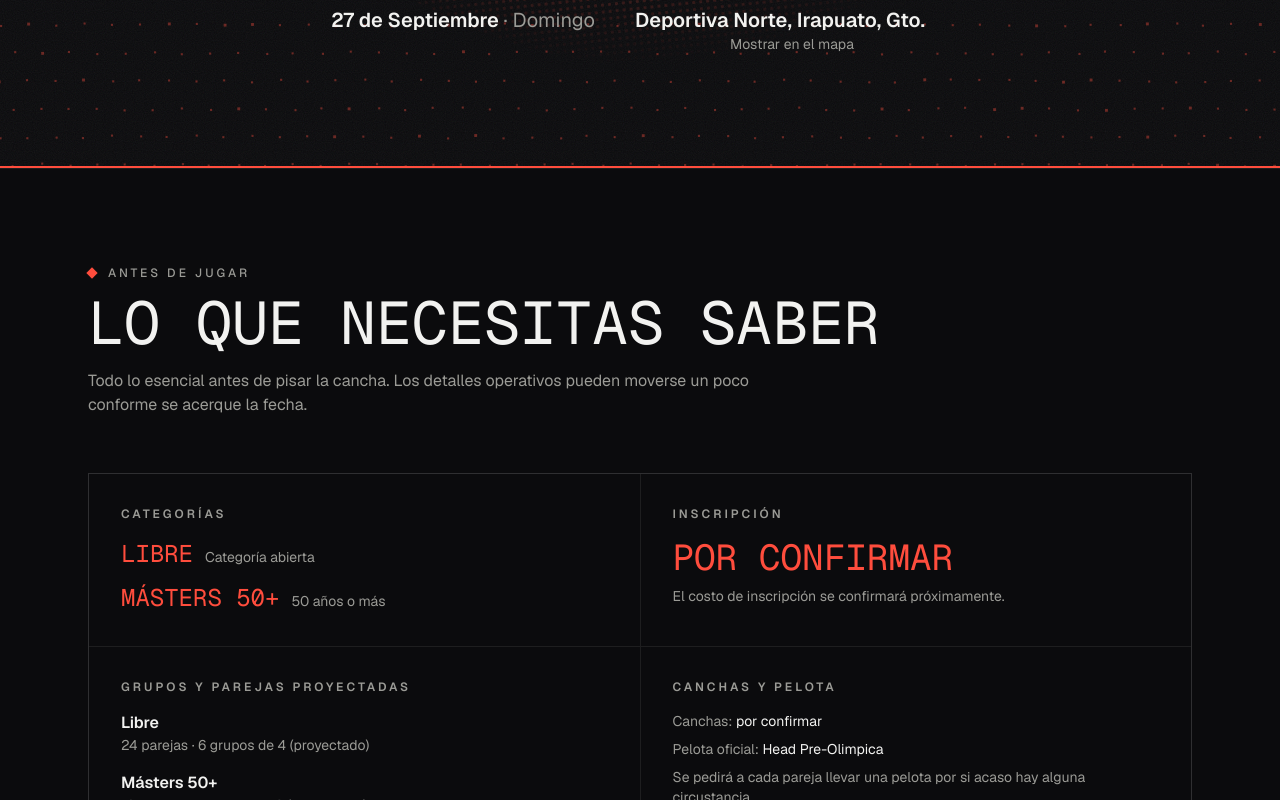
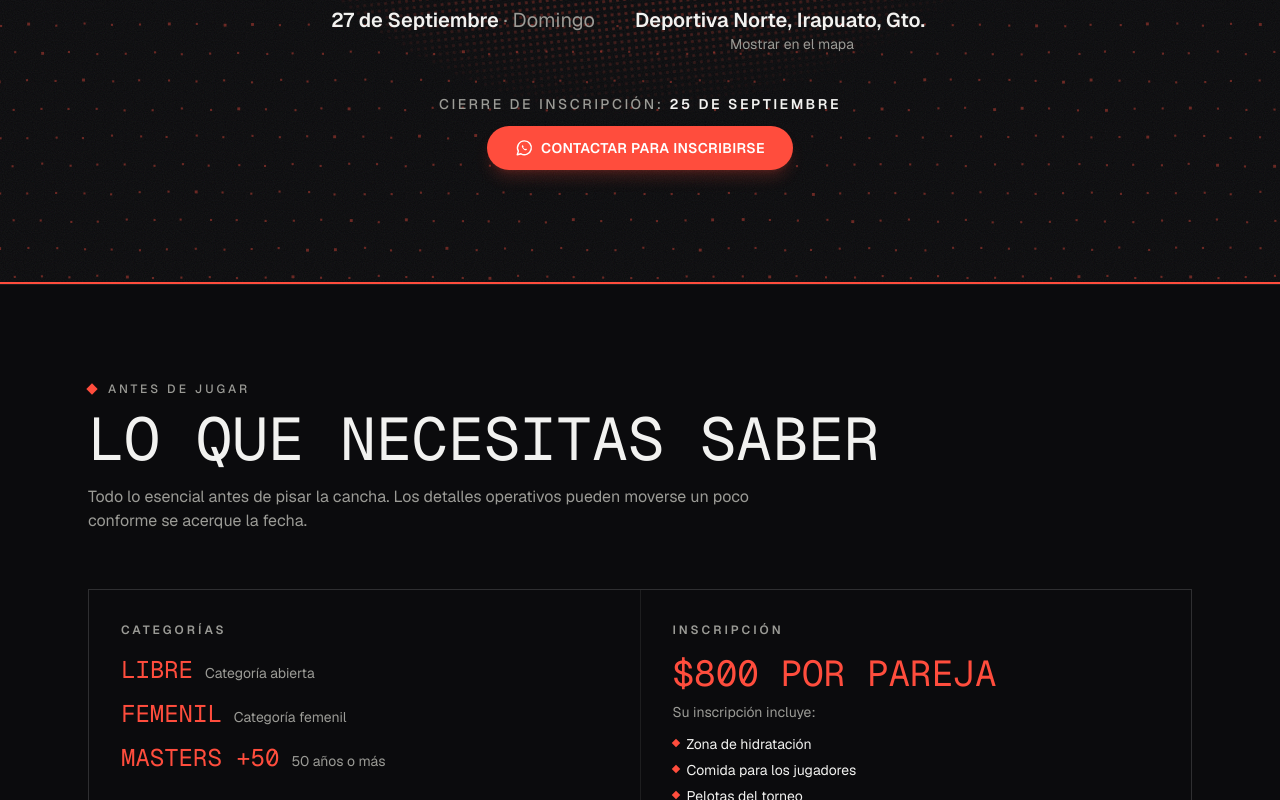
Before and after one commit to francisco-solis99/tdlf-26, a Next.js app: page / in a window 1280 px wide. Shown: the part 760-1560 px from the top of the page. Built offline with nearby package versions, Linux system fonts and the light colour scheme.

Commit message:
feat: enhance landing components with WhatsApp integration and update site info configuration for awards and registration details

```diff
--- a/components/landing/awards.tsx
+++ b/components/landing/awards.tsx
@@ -8,10 +8,10 @@ export function Awards() {
       id="premios"
       kicker="La recompensa"
       title="Premios"
-      intro="Reconocimiento a quienes dejen todo en la cancha. El breakdown por categoría se anunciará próximamente."
+      intro={`Bolsa en premios a repartir de ${site.awards.total} — reconocimiento a quienes dejen todo en la cancha.`}
     >
-      <div className="grid gap-4 md:grid-cols-2">
-        {site.awards.map((award, i) => (
+      <div className="grid gap-4 md:grid-cols-3">
+        {site.awards.categories.map((award, i) => (
           <Reveal
             key={award.category}
             delayMs={i * 80}
@@ -23,6 +23,9 @@ export function Awards() {
               </h3>
               <span aria-hidden="true" className="h-2 w-2 rotate-45 bg-accent" />
             </div>
+            <p className="mt-1 text-xs uppercase tracking-[0.2em] text-muted">
+              Bolsa {award.bolsa}
+            </p>
             <ul className="mt-6 divide-y divide-line border-y border-line">
               {award.places.map((p) => (
                 <li
--- a/components/landing/footer.tsx
+++ b/components/landing/footer.tsx
@@ -2,6 +2,28 @@ import Image from "next/image";
 import { GravityPixels } from "@/components/gravity-pixels";
 import { InstagramIcon } from "@/components/landing/header";
 import { site } from "@/config/site";
+
+function WhatsappIcon({ className }: { className?: string }) {
+  return (
+    <svg
+      viewBox="0 0 24 24"
+      fill="none"
+      stroke="currentColor"
+      strokeWidth="1.9"
+      strokeLinecap="round"
+      strokeLinejoin="round"
+      className={className ?? "h-5 w-5"}
+      aria-hidden="true"
+    >
+      <path d="M12.5 2.5a9.2 9.2 0 0 0-8 13.7L3 21l5-1.3A9.2 9.2 0 1 0 12.5 2.5Z" />
+      <path
+        d="M9.2 10.4c.25-.6.8-1.5 1.15-1.5.15 0 .28.05.44.3l.62.88c.08.14.08.29 0 .44l-.4.5c-.08.1-.07.22.02.37.18.33.62.86 1.15 1.28.47.37 1.05.7 1.42.82.16.05.28.02.36-.07l.5-.5c.09-.09.2-.12.33-.06l.88.42c.22.1.33.22.33.44 0 .33-1 1.3-1.52 1.4-.4.07-.86 0-1.86-.6-1.05-.64-1.88-1.46-2.56-2.4-.6-.84-.96-1.66-.96-2.3 0-.46.86-1.55 1.22-1.71.12-.05.23-.04.34.07l.44.5Z"
+        fill="currentColor"
+        stroke="none"
+      />
+    </svg>
+  );
+}
 
 export function Footer() {
   return (
@@ -37,6 +59,16 @@ export function Footer() {
         </div>
 
         <div className="flex flex-col items-start gap-2 sm:items-end">
+          <div className="flex items-center gap-3">
+            <a
+              href={site.contact.whatsapp.url}
+              target="_blank"
+              rel="noopener noreferrer"
+              aria-label="WhatsApp del torneo"
+              className="flex h-10 w-10 items-center justify-center border border-line transition-colors hover:border-accent hover:text-accent"
+            >
+              <WhatsappIcon />
+            </a>
             <a
               href={site.contact.instagram.url}
               target="_blank"
@@ -46,6 +78,7 @@ export function Footer() {
             >
               <InstagramIcon />
             </a>
+          </div>
           <span className="text-xs text-muted">{site.contact.instagram.handle}</span>
         </div>
       </div>
--- a/components/landing/hero.tsx
+++ b/components/landing/hero.tsx
@@ -124,7 +124,47 @@ export function Hero() {
             <p className="text-sm text-muted">Mostrar en el mapa</p>
           </div>
         </div>
+
+        <div className="relative z-10 flex flex-col items-center gap-3">
+          <p className="text-sm font-medium uppercase tracking-[0.18em] text-muted">
+            Cierre de inscripción:{" "}
+            <span className="font-semibold text-foreground">
+              {site.cierreInscripcion}
+            </span>
+          </p>
+          <a
+            href={site.contact.whatsapp.url}
+            target="_blank"
+            rel="noopener noreferrer"
+            className="inline-flex items-center gap-2 rounded-full bg-accent px-7 py-3 text-sm font-semibold uppercase tracking-wide text-white shadow-lg shadow-accent/20 transition-colors hover:bg-accent-strong"
+          >
+            <WhatsappIcon className="h-[18px] w-[18px]" />
+            Contactar para inscribirse
+          </a>
+        </div>
       </div>
     </section>
   );
 }
+
+function WhatsappIcon({ className }: { className?: string }) {
+  return (
+    <svg
+      viewBox="0 0 24 24"
+      fill="none"
+      stroke="currentColor"
+      strokeWidth="1.9"
+      strokeLinecap="round"
+      strokeLinejoin="round"
+      className={className ?? "h-[18px] w-[18px]"}
+      aria-hidden="true"
+    >
+      <path d="M12.5 2.5a9.2 9.2 0 0 0-8 13.7L3 21l5-1.3A9.2 9.2 0 1 0 12.5 2.5Z" />
+      <path
+        d="M9.2 10.4c.25-.6.8-1.5 1.15-1.5.15 0 .28.05.44.3l.62.88c.08.14.08.29 0 .44l-.4.5c-.08.1-.07.22.02.37.18.33.62.86 1.15 1.28.47.37 1.05.7 1.42.82.16.05.28.02.36-.07l.5-.5c.09-.09.2-.12.33-.06l.88.42c.22.1.33.22.33.44 0 .33-1 1.3-1.52 1.4-.4.07-.86 0-1.86-.6-1.05-.64-1.88-1.46-2.56-2.4-.6-.84-.96-1.66-.96-2.3 0-.46.86-1.55 1.22-1.71.12-.05.23-.04.34.07l.44.5Z"
+        fill="currentColor"
+        stroke="none"
+      />
+    </svg>
+  );
+}
--- a/components/landing/info.tsx
+++ b/components/landing/info.tsx
@@ -29,10 +29,23 @@ export function Info() {
 
         <Reveal delayMs={60} className="bg-background p-6 sm:p-8">
           <CardTitle>Inscripción</CardTitle>
-          <p className="font-display mt-4 text-4xl uppercase text-accent">
+          <p className="font-display mt-4 text-3xl uppercase text-accent sm:text-4xl">
             {registration.priceLabel ?? "Por confirmar"}
           </p>
           <p className="mt-2 text-sm text-muted">{registration.note}</p>
+          {"includes" in registration && Array.isArray(registration.includes) ? (
+            <ul className="mt-3 space-y-1.5">
+              {(registration.includes as readonly string[]).map((item) => (
+                <li key={item} className="flex gap-2 text-sm">
+                  <span
+                    aria-hidden="true"
+                    className="mt-1.5 h-1.5 w-1.5 shrink-0 rotate-45 bg-accent"
+                  />
+                  {item}
+                </li>
+              ))}
+            </ul>
+          ) : null}
         </Reveal>
 
         <Reveal delayMs={120} className="bg-background p-6 sm:p-8">
@@ -42,8 +55,9 @@ export function Info() {
               <li key={g.category}>
                 <p className="font-semibold">{g.category}</p>
                 <p className="text-sm text-muted">
-                  {g.pairs} parejas · {g.groups} grupos de {g.groupSize}{" "}
-                  (proyectado)
+                  {g.pairs !== null && g.groups !== null && g.groupSize !== null
+                    ? `${g.pairs} parejas · ${g.groups} grupos de ${g.groupSize} (proyectado)`
+                    : "Por confirmar"}
                 </p>
               </li>
             ))}
--- a/config/site.ts
+++ b/config/site.ts
@@ -28,10 +28,17 @@ export const site = {
       "https://www.google.com/maps/place/Unidad+Deportiva+Mario+Vazquez+Ra%C3%B1a/@20.6944313,-101.3764419,15z/data=!4m6!3m5!1s0x842c7f9746cdae27:0x6d070463c2cb0140!8m2!3d20.6944313!4d-101.3764419!16s%2Fg%2F119tgd4jz?entry=ttu&g_ep=EgoyMDI1MDMwMi4wIKXMDSoASAFQAw%3D%3D",
   },
 
+  cierreInscripcion: "25 de Septiembre",
+
   contact: {
     instagram: {
       url: "https://www.instagram.com/torneodelasfresas/",
       handle: "@torneodelasfresas",
+    },
+    whatsapp: {
+      url: "https://wa.me/524622883931?text=Hola%2C%20quisiera%20inscribirme%20al%20Torneo%20de%20las%20Fresas%202026",
+      number: "4622883931",
+      display: "462 288 3931",
     },
   },
 
@@ -49,11 +56,18 @@ export const site = {
       "Todo lo esencial antes de pisar la cancha. Los detalles operativos pueden moverse un poco conforme se acerque la fecha.",
     categories: [
       { id: "libre", name: "Libre", detail: "Categoría abierta" },
-      { id: "masters", name: "Másters 50+", detail: "50 años o más" },
+      { id: "femenil", name: "Femenil", detail: "Categoría femenil" },
+      { id: "masters", name: "Masters +50", detail: "50 años o más" },
     ],
     registration: {
-      priceLabel: null as string | null, // TODO(tbd): registration cost per pair/person
-      note: "El costo de inscripción se confirmará próximamente.",
+      priceLabel: "$800 por pareja",
+      note: "Su inscripción incluye:",
+      includes: [
+        "Zona de hidratación",
+        "Comida para los jugadores",
+        "Pelotas del torneo",
+        "Refrigerios",
+      ] as const,
     },
     groups: [
       // Group counts are placeholders based on last edition — confirm before finalizing.
@@ -64,7 +78,13 @@ export const site = {
         groupSize: 4,
       },
       {
-        category: "Másters 50+",
+        category: "Femenil",
+        pairs: 12,
+        groups: 4,
+        groupSize: 3,
+      },
+      {
+        category: "Masters +50",
         pairs: 12,
         groups: 4,
         groupSize: 3,
@@ -99,25 +119,41 @@ export const site = {
     ],
   },
 
-  awards: [
+  awards: {
+    total: "$30,000",
+    categories: [
       {
         category: "Libre",
+        bolsa: "$20,000",
         places: [
-        { place: "1er lugar", prize: null }, // TODO(tbd): prize amounts
-        { place: "2do lugar", prize: null },
-        { place: "3er lugar", prize: null },
-        { place: "4to lugar", prize: null },
+          { place: "1er lugar", prize: "$10,000" },
+          { place: "2do lugar", prize: "$5,000" },
+          { place: "3er lugar", prize: "$3,000" },
+          { place: "4to lugar", prize: "$2,000" },
         ],
       },
       {
-      category: "Másters 50+",
+        category: "Femenil",
+        bolsa: "$7,500",
         places: [
-        { place: "1er lugar", prize: null },
-        { place: "2do lugar", prize: null },
-        { place: "3er lugar", prize: null },
+          { place: "1er lugar", prize: "$4,000" },
+          { place: "2do lugar", prize: "$2,000" },
+          { place: "3er lugar", prize: "$1,000" },
+          { place: "4to lugar", prize: "$500" },
+        ],
+      },
+      {
+        category: "Masters +50",
+        bolsa: "$7,500",
+        places: [
+          { place: "1er lugar", prize: "$4,000" },
+          { place: "2do lugar", prize: "$2,000" },
+          { place: "3er lugar", prize: "$1,000" },
+          { place: "4to lugar", prize: "$500" },
         ],
       },
     ],
+  },
 
   agenda: {
     dateLabel: "Domingo 27 de Septiembre de 2026",
```
Lines whose indentation alone changed are shown as unchanged.
